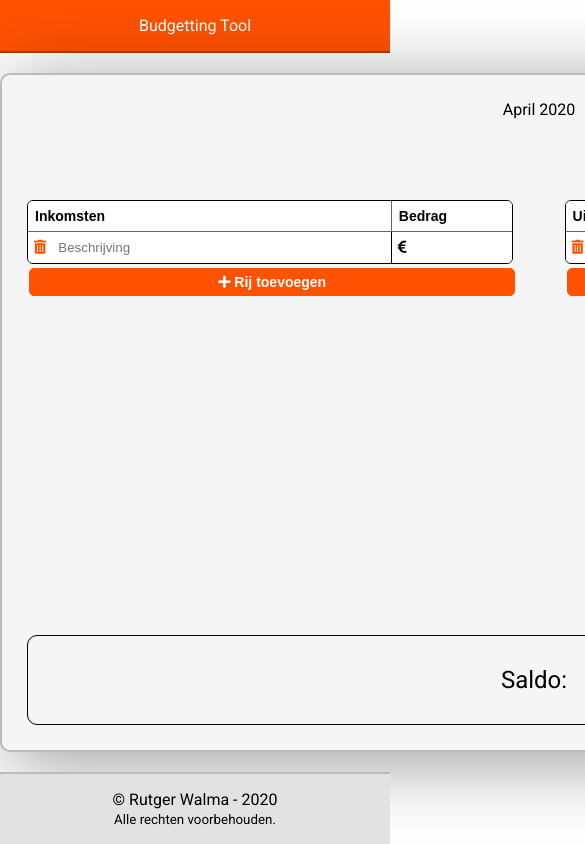
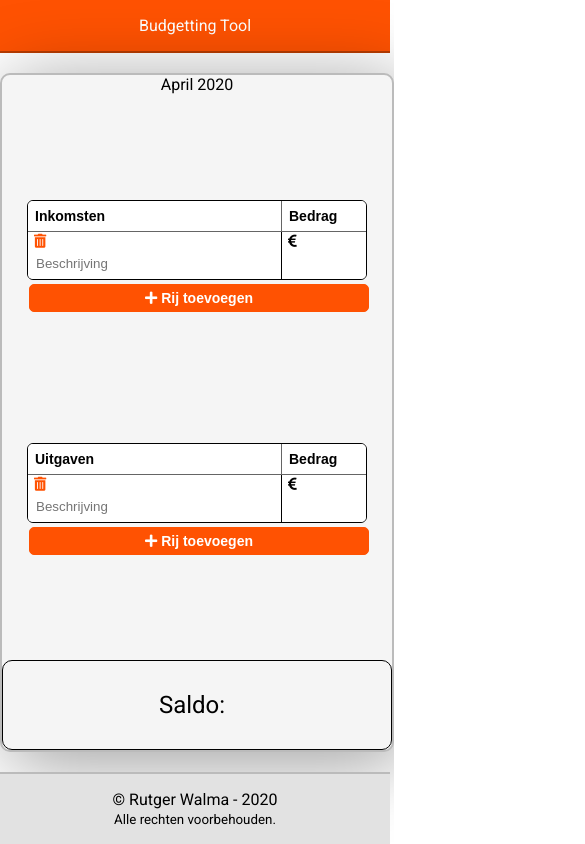
Before and after one commit to rutgerwalma/budgettingtool, a website: page index.html in a window 390 px wide. Shown: the top 844 px of the page, 585 px wide, since content can reach past the window. Drawn offline with nearby package versions, Linux system fonts and the light colour scheme.

Commit message:
mobile reponsiveness

```diff
--- a/css/style.css
+++ b/css/style.css
@@ -166,3 +166,35 @@ table{
 th{padding: 7px 7px;background-color:#7c7979}
 .table{width: 100%;}
 #deleterow{width: 15%;height: 100%;}
+
+/* MOBILE STYLES */
+@media only screen and (max-width: 768px) {
+
+    main {
+        grid-template-rows: 100px auto auto 90px;
+        grid-template-columns: 100%;
+        width:100%;
+        padding: 0px;
+    }
+
+    .income{
+        grid-column: 1;
+        grid-row: 2;
+        padding: 25px;
+    }
+    .expenses{
+        grid-column: 1;
+        grid-row: 3;
+        padding: 25px;
+    }
+
+    .intro {
+        grid-column: 1;
+        grid-row: 1;
+    }
+
+    .saldo {
+        grid-column: 1;
+        grid-row: 4;
+    }
+  }
```
